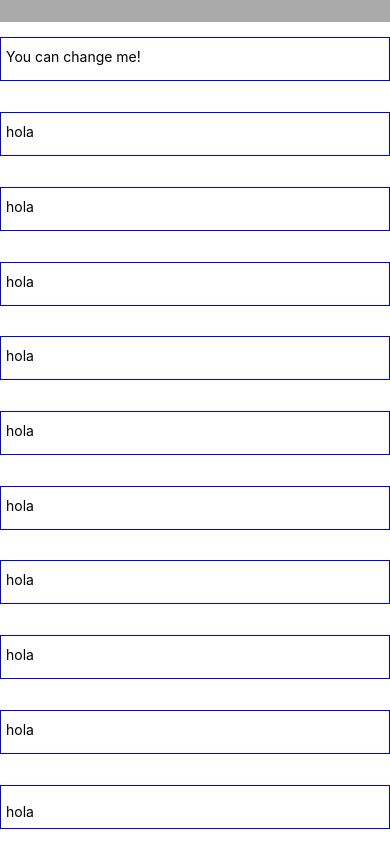
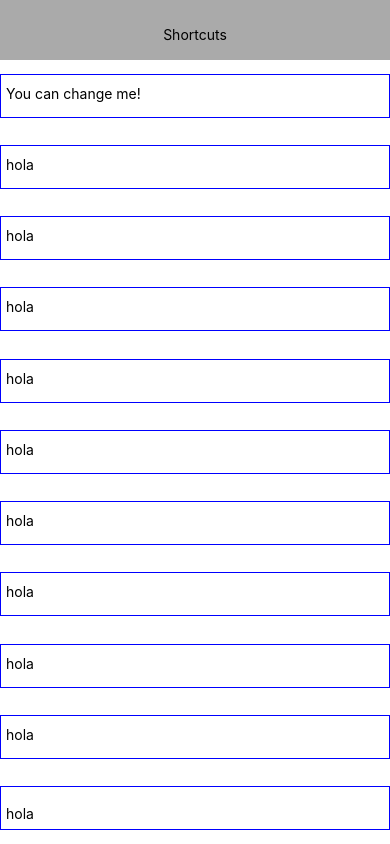
Before and after one commit to jinkoandres/Sergio-Shortcuts, a React Native app: screen / in a window 390 px wide. Built offline with nearby package versions, Linux system fonts and the light colour scheme.

Commit message:
Separar Header en su propia clase.
Creamos una carpeta src para nuestros componentes y modelos

```diff
--- a/App.js
+++ b/App.js
@@ -1,5 +1,6 @@
 import React from 'react';
 import { StyleSheet, Text, View, TextInput } from 'react-native';
+import Header from './src/Components/Header.js';
 
 export default class App extends React.Component {
   state = {
@@ -13,8 +14,7 @@ export default class App extends React.Component {
   render() {
     return (
       <View style={styles.root}>
-        <View style={styles.statusbar}>
-        </View>
+        <Header title='Shortcuts' />
         <View style={styles.contenedor}>
           <Text style={styles.elemento1}>{this.state.inputValue}</Text>
           <Text style={styles.elemento1}>hola</Text>
@@ -45,13 +45,6 @@ const styles = StyleSheet.create({
     borderColor:'red',
     flexDirection:'column',
   },
-  statusbar: {
-    height:22,
-    borderWidth:0,
-    borderColor:'red',
-    flexDirection:'column',
-    backgroundColor:'#aaaaaa'
-  },
   contenedor: {
     flex:1,
     borderWidth:0,
--- /dev/null
+++ b/src/Components/Header.js
@@ -0,0 +1,29 @@
+import React from 'react';
+import {
+    View,
+    Text,
+    StyleSheet
+} from 'react-native';
+
+export default class Header extends React.Component {
+    render() {
+        return (
+            <View style = {styles.statusbar} >
+            <Text> {this.props.title} </Text>
+            </View>
+        );
+    }
+}
+
+const styles = StyleSheet.create({
+    statusbar: {
+        height:60,
+        paddingTop: 8,
+        borderWidth:0,
+        borderColor:'red',
+        flexDirection:'column',
+        backgroundColor:'#aaaaaa',
+        alignItems: 'center',
+        justifyContent : 'center'
+      }
+})
```
